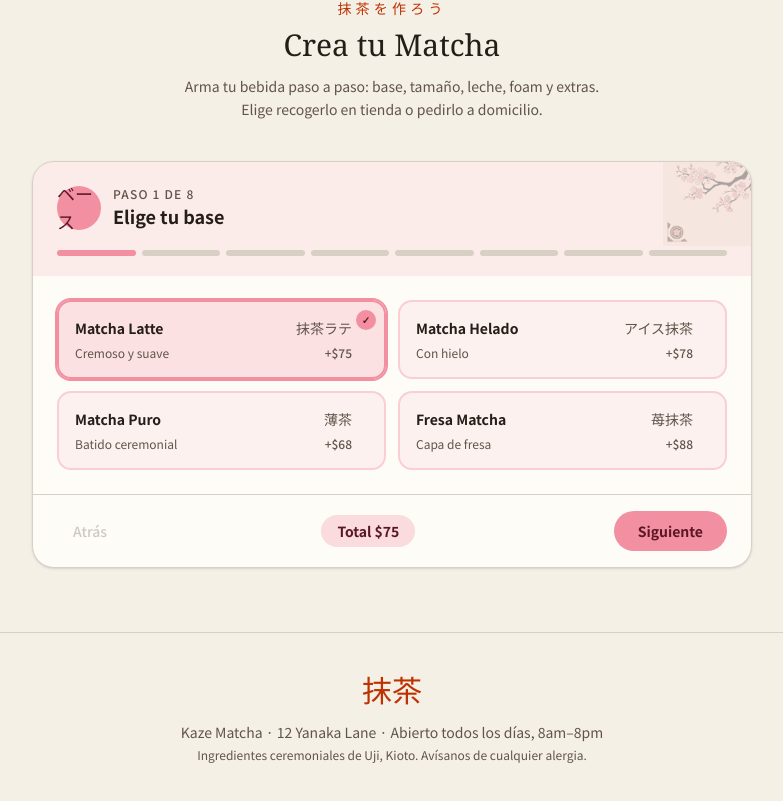
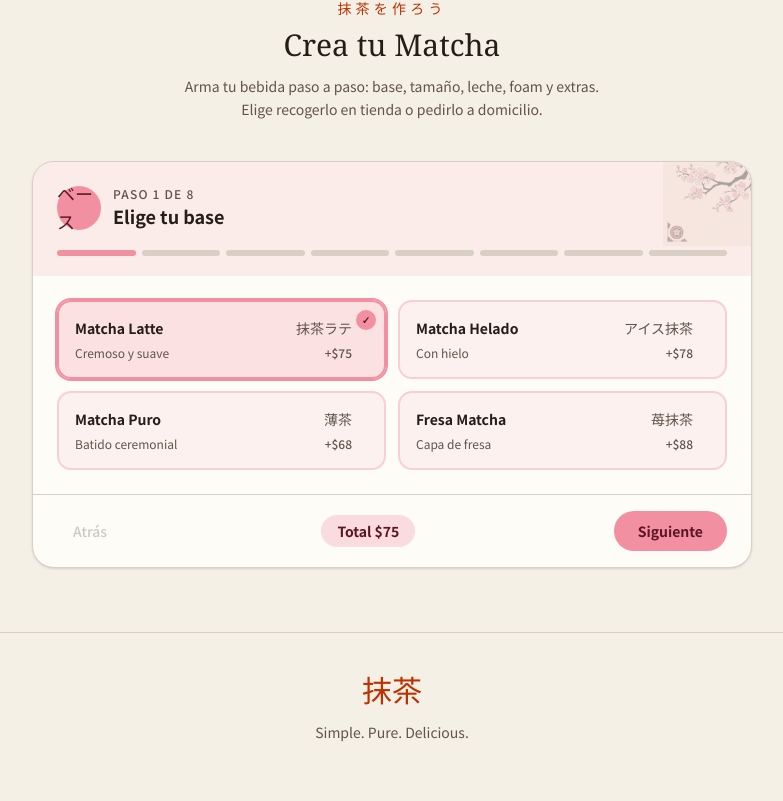
Before and after one commit to anisofhor-source/matchana-vercel, a Next.js app: page / in a window 1280 px wide. Shown: the part 578-1379 px from the top of the page, without its empty margins (248-1031 px from the left). Built offline with nearby package versions, Linux system fonts and the light colour scheme.

Commit message:
Replace footer address/allergen text with tagline
Swap the store address and ingredient/allergen lines for a simple
"Simple. Pure. Delicious." tagline.

```diff
--- a/app/page.tsx
+++ b/app/page.tsx
@@ -25,11 +25,7 @@ export default function Page() {
       <footer className="border-t border-border py-10 text-center">
         <p className="font-serif text-3xl text-primary">抹茶</p>
         <p className="mt-3 text-sm leading-relaxed text-muted-foreground">
-          Kaze Matcha · 12 Yanaka Lane · Abierto todos los días, 8am–8pm
-        </p>
-        <p className="mt-1 text-xs text-muted-foreground">
-          Ingredientes ceremoniales de Uji, Kioto. Avísanos de cualquier
-          alergia.
+          Simple. Pure. Delicious.
         </p>
       </footer>
     </main>
```
